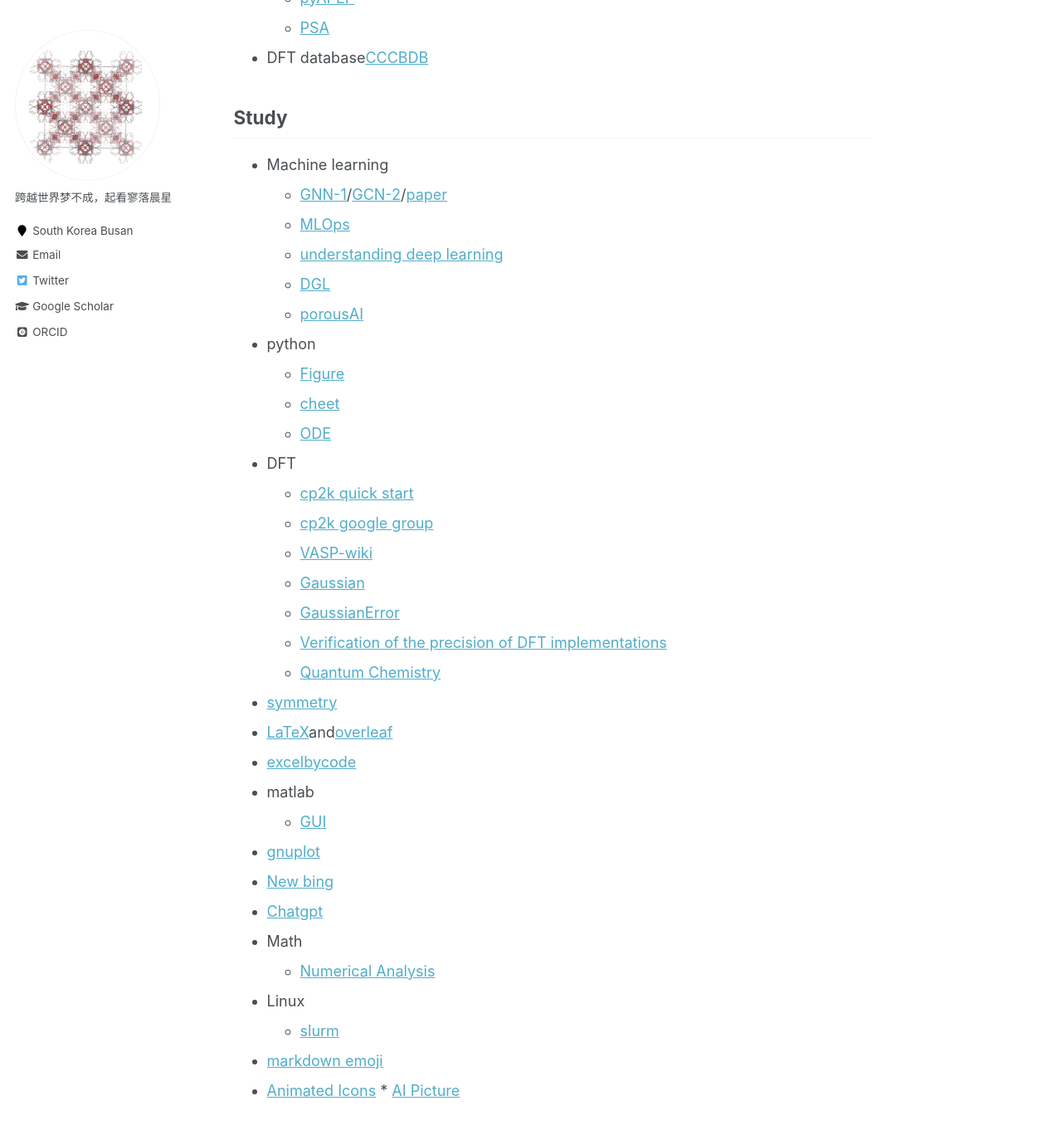
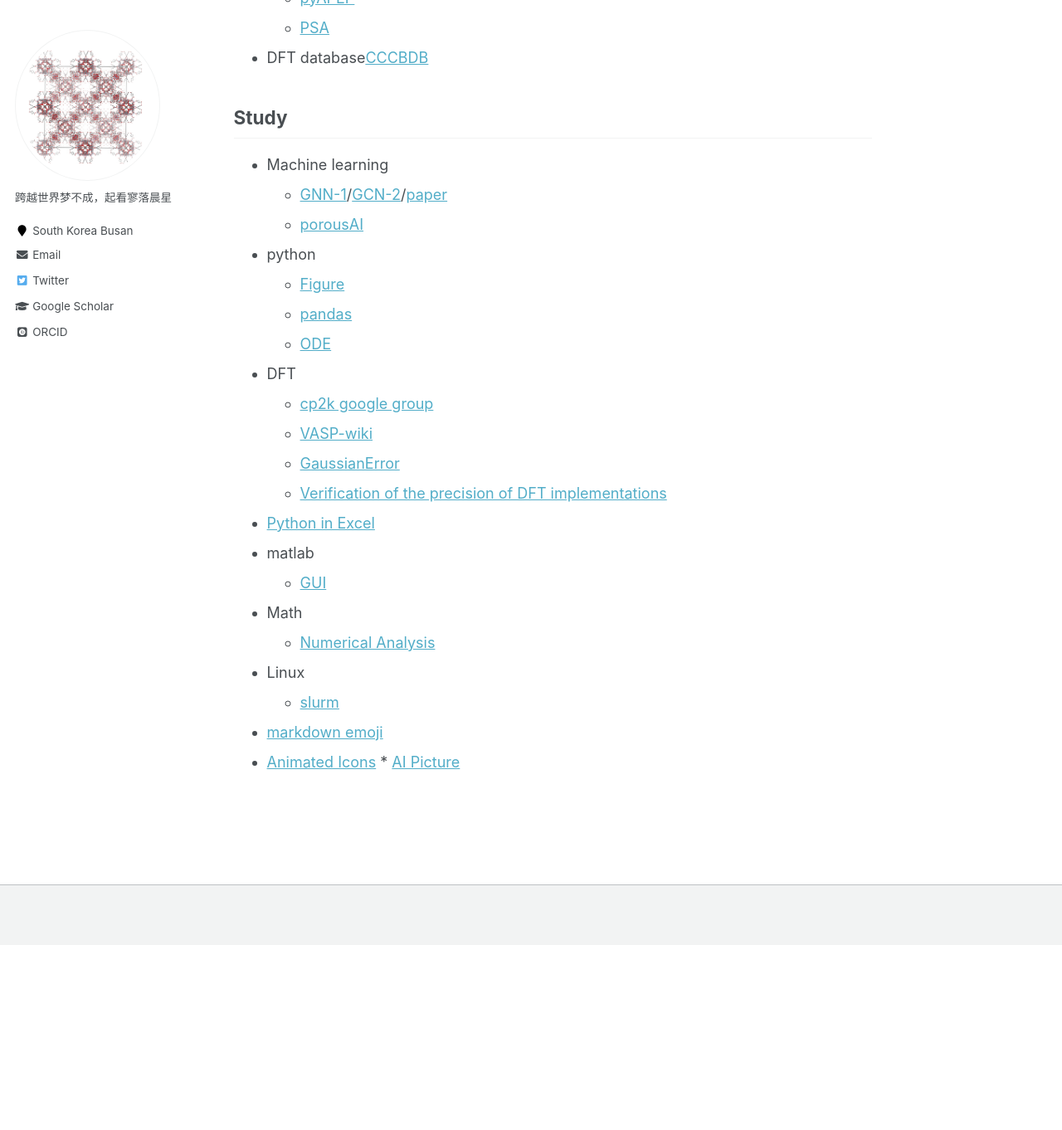
Before and after one commit to sxm13/ZGBshenxiaomoCV.github.io, a Jekyll site: the page built from _pages/markdown.md, in a window 1280 px wide and 1400 px high, scrolled down 3728 px. Shown: the top 1362 px of the window at 83% size. Built offline with Jekyll 4.4.1, drawn with Linux system fonts in a browser that asks for light colours; some web fonts are replaced; after the commit the page ends 4867 px from its top, so only the background shows below that.

Commit message:
Update markdown.md

```diff
--- a/_pages/markdown.md
+++ b/_pages/markdown.md
@@ -112,30 +112,19 @@ redirect_from:
 ## Study
 * Machine learning
   * [GNN-1](https://distill.pub/2021/gnn-intro/)/[GCN-2](https://towardsdatascience.com/building-a-graph-convolutional-network-for-molecular-property-prediction-978b0ae10ec4)/[paper](https://pubs.rsc.org/en/content/articlelanding/2024/dd/d4dd00018h)
-  * [MLOps](https://github.com/visenger/awesome-mlops)
-  * [understanding deep learning](https://udlbook.github.io/udlbook/)
-  * [DGL](https://docs.dgl.ai/guide_cn/graph-feature.html)
   * [porousAI](https://github.com/SimonEnsemble/porous-material-AI-gym?tab=readme-ov-file#construct-your-own-crystal-structures)
 * python
   * [Figure](https://www.machinelearningplus.com/plots/top-50-matplotlib-visualizations-the-master-plots-python/)
-  * [cheet](https://github.com/matplotlib/cheatsheets)
+  * [pandas](https://github.com/matplotlib/cheatsheets)
   * [ODE](https://ulissigroup.cheme.cmu.edu/F22-06-325/intro.html)
 * DFT
-  * [cp2k quick start](https://www.cnblogs.com/Shine-JK/p/10988556.html)
   * [cp2k google group](https://groups.google.com/g/cp2k)
   * [VASP-wiki](https://www.vasp.at/wiki/index.php/Category:VASP6)
-  * [Gaussian](https://expchem3.com/)
   * [GaussianError](https://docs.alliancecan.ca/wiki/Gaussian_error_messages)
   * [Verification of the precision of DFT implementations](https://acwf-verification.materialscloud.org/)
-  * [Quantum Chemistry](https://simons.hec.utah.edu/NewUndergradBook/TableofContents.html)
-* [symmetry](http://xrayweb.chem.ou.edu/notes/symmetry.html#crystal)
-* [LaTeX](https://www.tablesgenerator.com/latex_tables)and[overleaf](https://www.overleaf.com/project#)
-* [excelbycode](https://techcommunity.microsoft.com/t5/excel-blog/announcing-python-in-excel-combining-the-power-of-python-and-the/ba-p/3893439)
+* [Python in Excel](https://techcommunity.microsoft.com/t5/excel-blog/announcing-python-in-excel-combining-the-power-of-python-and-the/ba-p/3893439)
 * matlab
   * [GUI](https://matlabacademy.mathworks.com/kr/details/app-building-onramp/orab)
-* [gnuplot](http://lowrank.net/gnuplot/index-e.html)
-* [New bing](https://www.bing.com/search?form=MY0291&OCID=MY0291&q=Bing+AI&showconv=1)
-* [Chatgpt](https://chat.openai.com/)
 * Math
   * [Numerical Analysis](https://ocw.mit.edu/courses/2-993j-introduction-to-numerical-analysis-for-engineering-13-002j-spring-2005/pages/calendar/)
 * Linux
```
